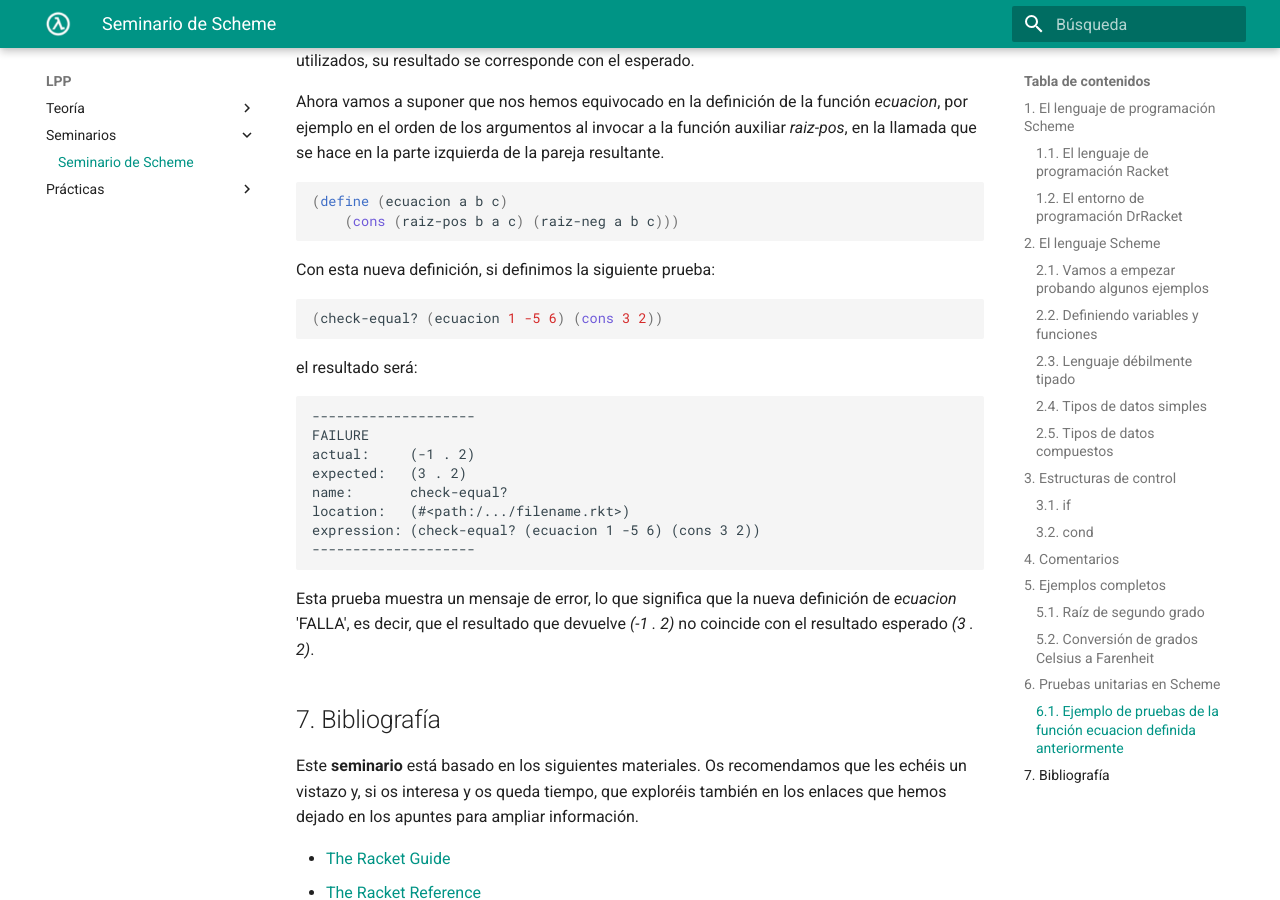
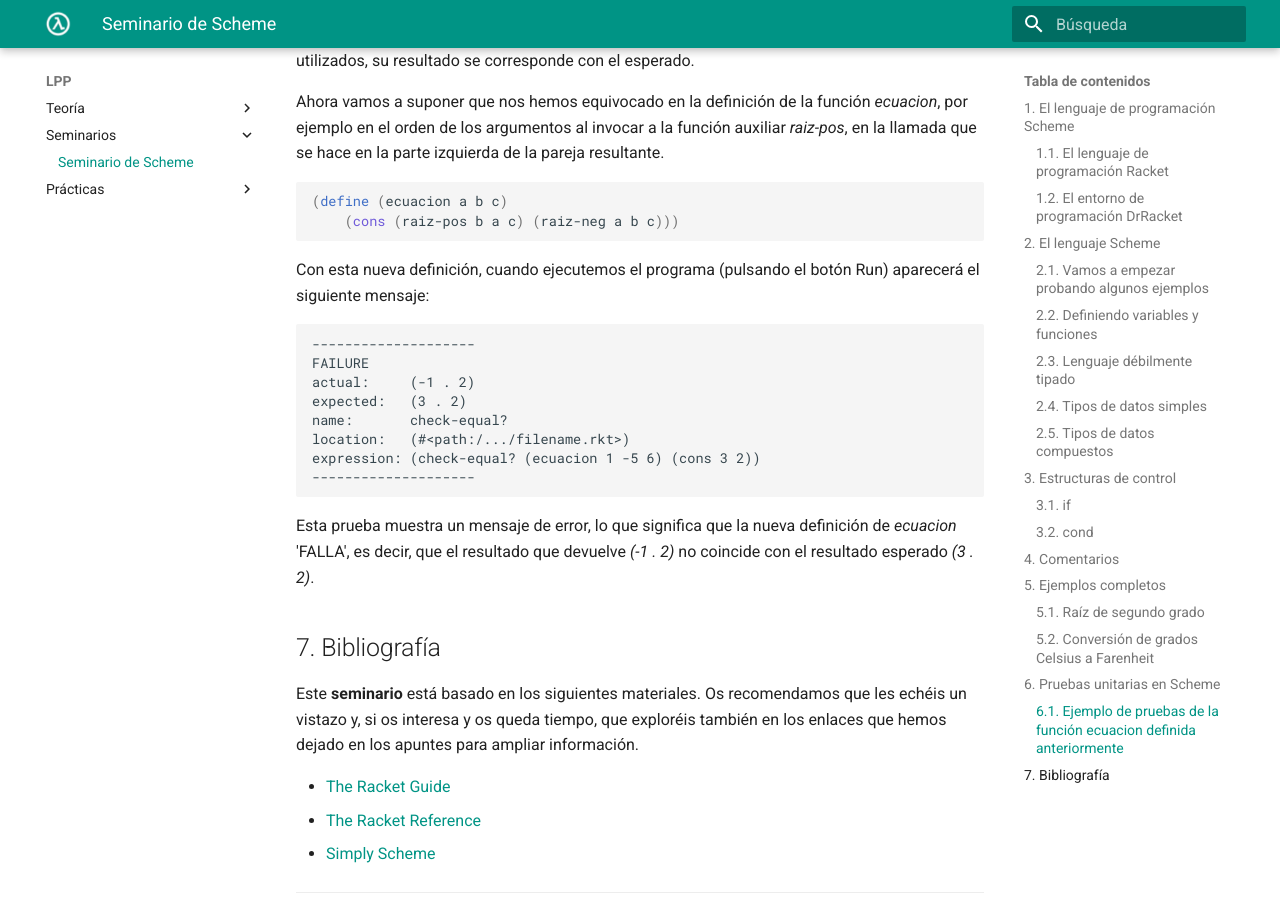
Before and after one commit to domingogallardo/apuntes-lpp, an MkDocs documentation site: the page built from docs/seminarios/seminario1-scheme/seminario1-scheme.md, in a window 1280 px wide and 900 px high, scrolled down 20245 px. Built offline with MkDocs 1.6.1 and Material for MkDocs 9.7.7, drawn with Linux system fonts in a browser that asks for light colours; formulas are drawn with MathJax 3.

Commit message:
Corrección

````diff
--- a/docs/seminarios/seminario1-scheme/seminario1-scheme.md
+++ b/docs/seminarios/seminario1-scheme/seminario1-scheme.md
@@ -1038,13 +1038,8 @@ la parte izquierda de la pareja resultante.
 	(cons (raiz-pos b a c) (raiz-neg a b c)))
 ```
 
-Con esta nueva definición, si definimos la siguiente prueba:
-
-```racket
-(check-equal? (ecuacion 1 -5 6) (cons 3 2))
-```
-
-el resultado será:
+Con esta nueva definición, cuando ejecutemos el programa (pulsando el
+botón Run) aparecerá el siguiente mensaje:
 
 ```text
 --------------------
````
